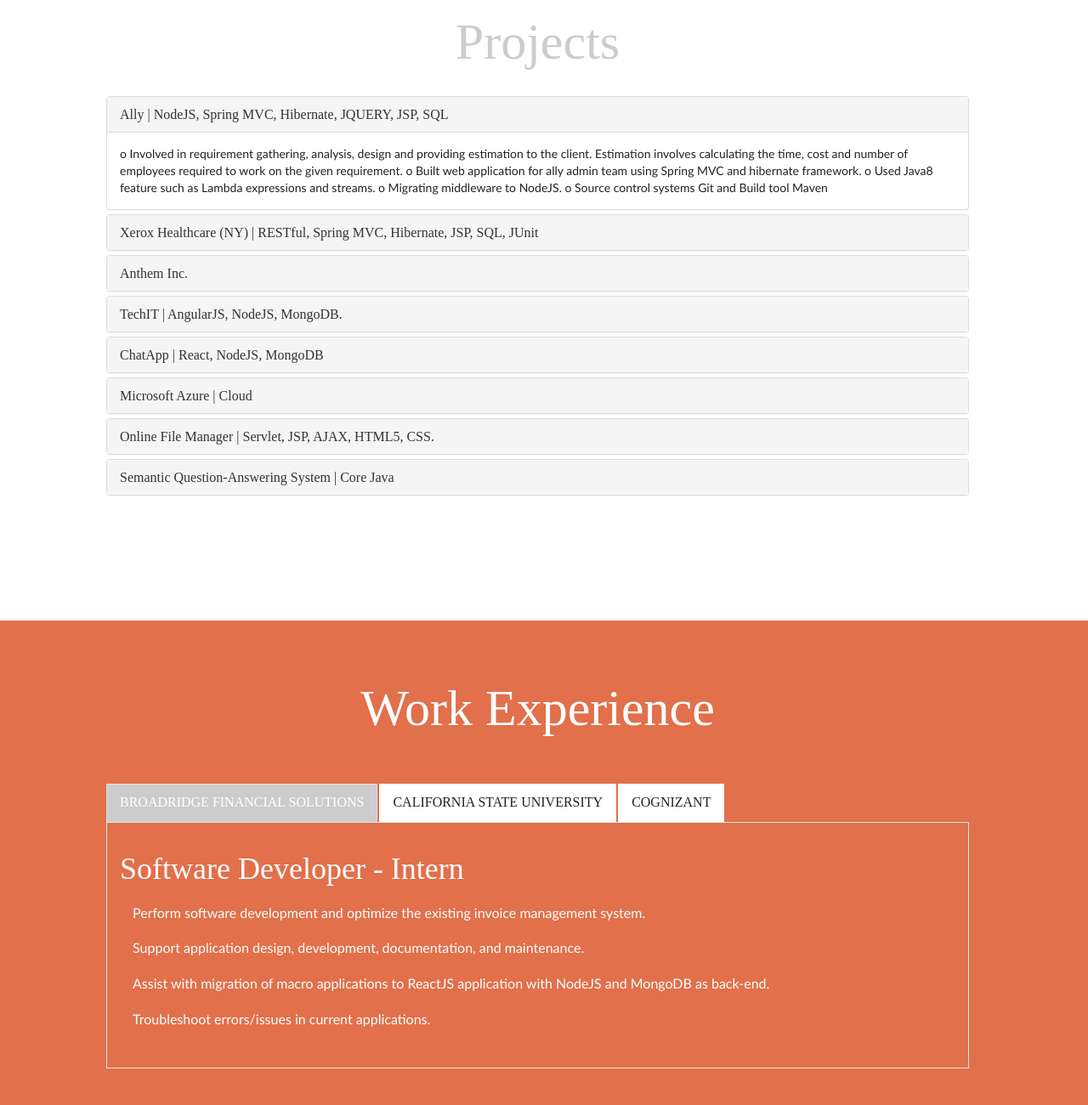
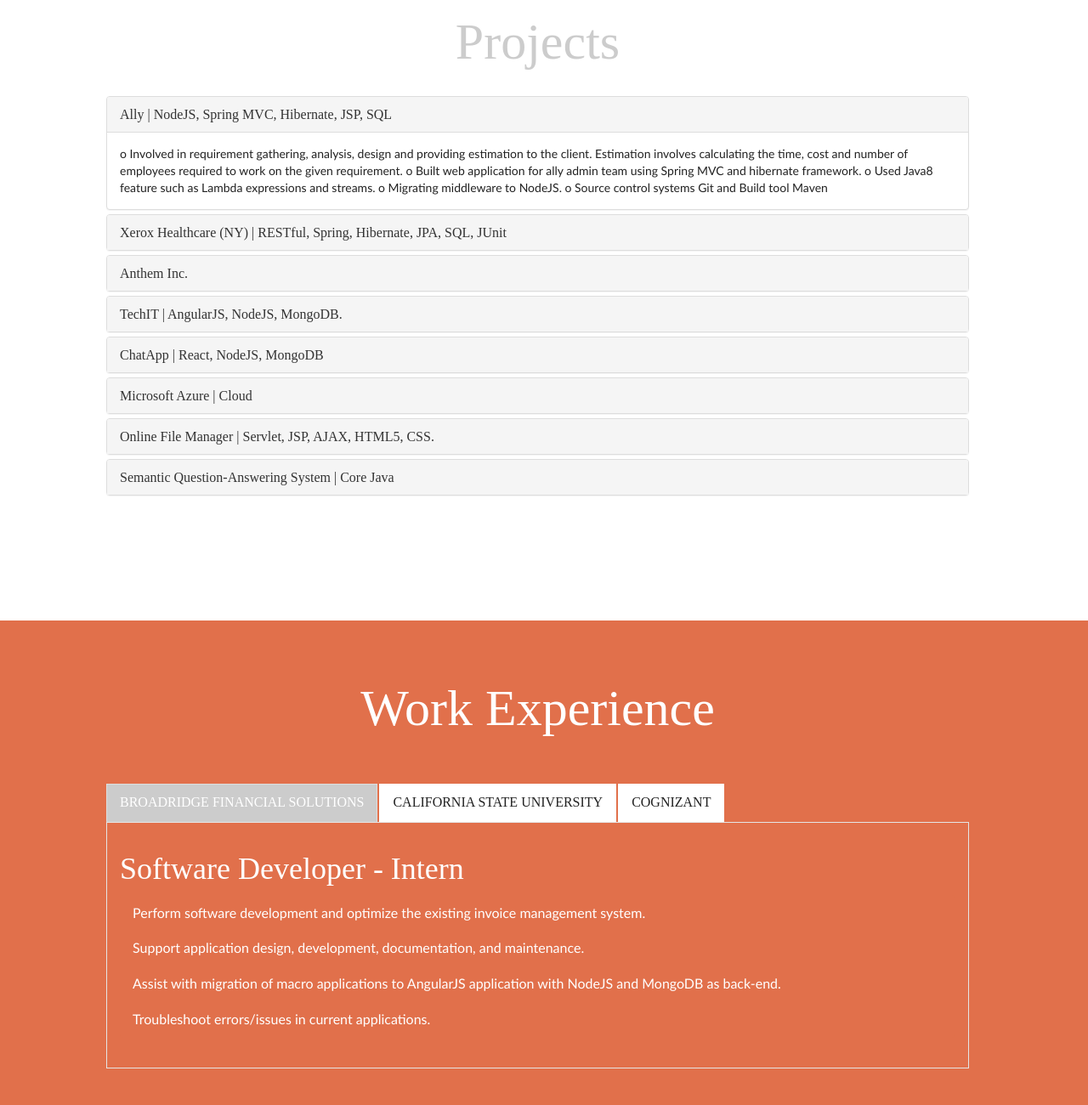
Before and after one commit to arunathithyan/MyProfile, a plain HTML site: page index.html in a window 1280 px wide. Shown: the part 2120-3420 px from the top of the page at 85% size. Drawn offline with Linux system fonts and the light colour scheme; files whose address does not match are found by name.

Commit message:
Update index.html

```diff
--- a/index.html
+++ b/index.html
@@ -200,7 +200,7 @@
                   <div class="panel-heading" role="tab" id="headingOne">
                     <h4 class="panel-title">
                       <a data-toggle="collapse" data-parent="#accordion" href="#collapseOne" aria-expanded="true" aria-controls="collapseOne">
-                      Ally | NodeJS, Spring MVC, Hibernate, JQUERY, JSP, SQL
+                      Ally | NodeJS, Spring MVC, Hibernate, JSP, SQL
                       </a>
                     </h4>
                   </div>
@@ -220,7 +220,7 @@
                   <div class="panel-heading" role="tab" id="headingTwo">
                     <h4 class="panel-title">
                       <a class="collapsed" data-toggle="collapse" data-parent="#accordion" href="#collapseTwo" aria-expanded="false" aria-controls="collapseTwo">
-                     Xerox Healthcare (NY) | RESTful, Spring MVC, Hibernate, JSP, SQL, JUnit
+                     Xerox Healthcare (NY) | RESTful, Spring, Hibernate, JPA, SQL, JUnit
                       </a>
                     </h4>
                   </div>
@@ -368,7 +368,7 @@
                       <ul class="list-group">
 						<li class="list-group-item"> Perform software development and optimize the existing invoice management system.</li>
 						<li class="list-group-item"> Support application design, development, documentation, and maintenance.</li>
-						<li class="list-group-item"> Assist with migration of macro applications to ReactJS application with NodeJS and MongoDB as back-end.</li>
+						<li class="list-group-item"> Assist with migration of macro applications to AngularJS application with NodeJS and MongoDB as back-end.</li>
 						<li class="list-group-item"> Troubleshoot errors/issues in current applications. </li>
                         </ul>
                     </div>
```
